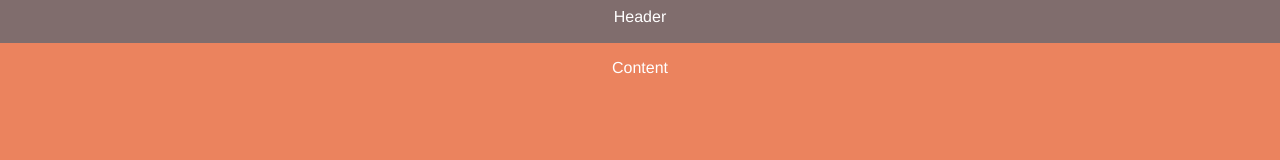
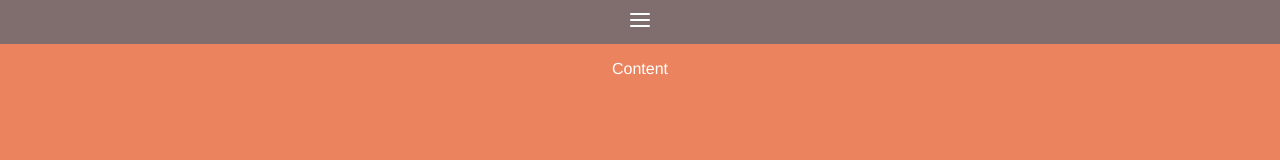
Before and after one commit to rt-cff/expense-logger, a Vue app: page / in a window 1280 px wide. Shown: the top 160 px of the page. Built offline with nearby package versions, Linux system fonts and the light colour scheme.

Commit message:
style(icons): add menu icons

```diff
--- a/src/components/the-header.vue
+++ b/src/components/the-header.vue
@@ -1,13 +1,17 @@
 <template>
   <div class="header">
-    Header
+    <menu-icon />
   </div>
 </template>
 
 <script>
+import MenuIcon from '../icons/menu.vue';
 
 export default {
   name: 'Header',
+  components: {
+    MenuIcon,
+  },
   setup() {
   }
 }
--- /dev/null
+++ b/src/icons/menu.vue
@@ -0,0 +1,10 @@
+<template>
+  <svg xmlns="http://www.w3.org/2000/svg" width="24" height="24" viewBox="0 0 24 24" fill="none" stroke="currentColor" stroke-width="2" stroke-linecap="round" stroke-linejoin="round" class="feather feather-menu"><line x1="3" y1="12" x2="21" y2="12"></line><line x1="3" y1="6" x2="21" y2="6"></line><line x1="3" y1="18" x2="21" y2="18"></line></svg>
+</template>
+
+<script>
+export default {
+  functional: true,
+  name: 'MenuIcon',
+}
+</script>
```
